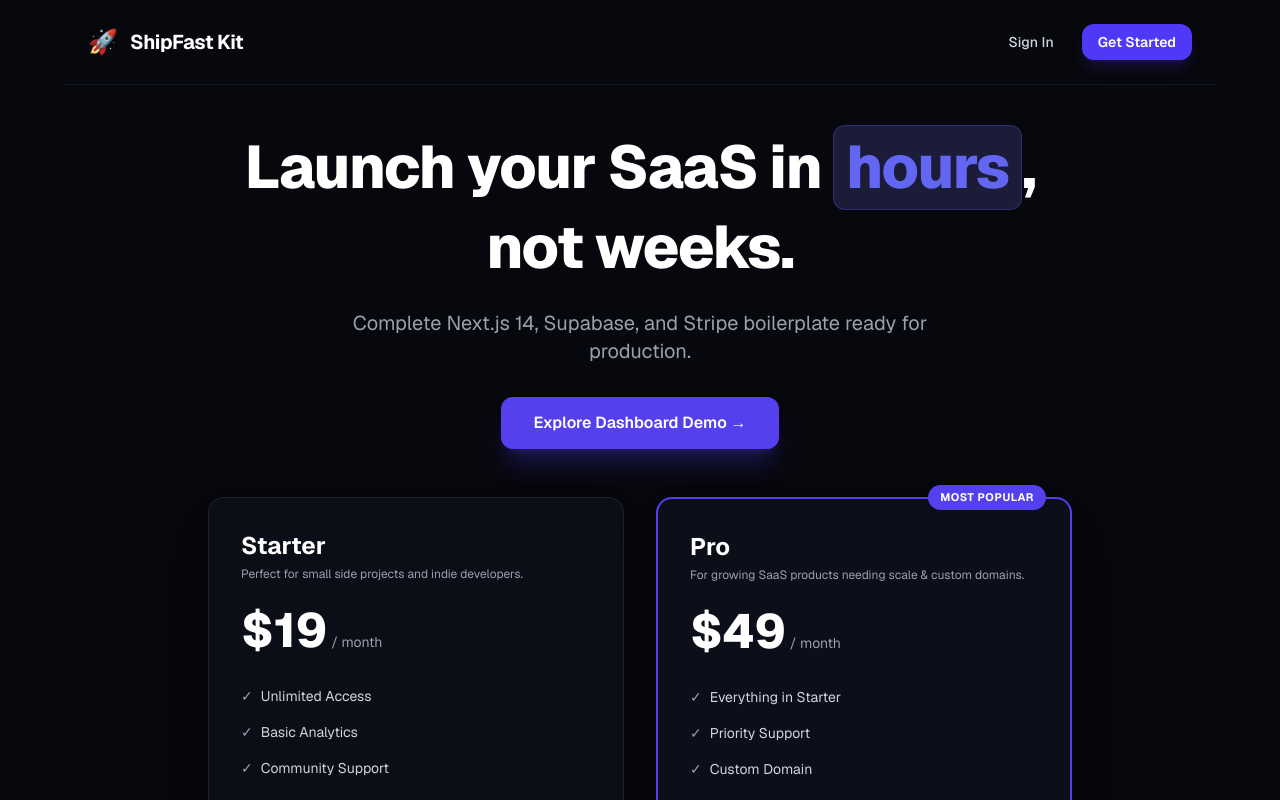
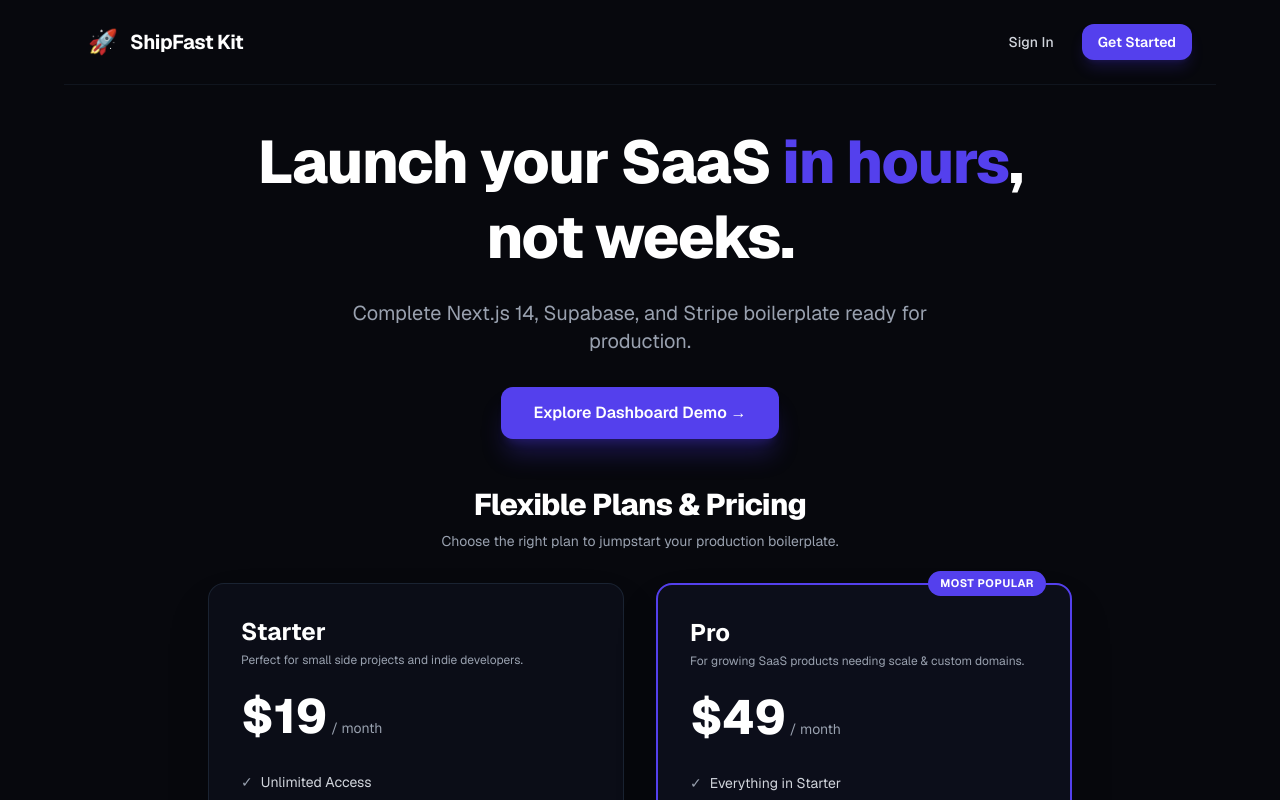
Before and after one commit to mjavaidliaqat/shipfast-kit, a Next.js app: page / in a window 1280 px wide. Shown: the top 800 px of the page. Built offline with nearby package versions, Linux system fonts and the light colour scheme.

Commit message:
fix: update h1 color for 'in hours', add pricing section heading

```diff
--- a/src/app/page.tsx
+++ b/src/app/page.tsx
@@ -52,7 +52,7 @@ export default function Home() {
           </Link>
           <Link
             href="/signin"
-            className="bg-indigo-600 hover:bg-indigo-500 text-white text-sm font-semibold px-4 py-2 rounded-xl transition shadow-lg shadow-indigo-600/20"
+            className="bg-[#5440ed] hover:bg-[#432ee0] text-white text-sm font-semibold px-4 py-2 rounded-xl transition shadow-lg shadow-indigo-600/20"
           >
             Get Started
           </Link>
@@ -61,13 +61,9 @@ export default function Home() {
 
       {/* Hero Section */}
       <main className="max-w-4xl mx-auto px-4 py-10 flex flex-col items-center text-center">
-        <div className="space-y-6 mb-10">
+        <div className="space-y-6 mb-12">
           <h1 className="text-5xl md:text-6xl font-extrabold tracking-tight leading-tight">
-            Launch your SaaS in{' '}
-            <span className="text-[#6366f1] bg-[#1a1c38] px-3 py-1 rounded-xl border border-indigo-500/30 inline-block">
-              hours
-            </span>
-            , not weeks.
+            Launch your SaaS <span className="text-[#5440ed]">in hours</span>, not weeks.
           </h1>
           <p className="text-gray-400 text-lg md:text-xl max-w-2xl mx-auto">
             Complete Next.js 14, Supabase, and Stripe boilerplate ready for production.
@@ -92,8 +88,18 @@ export default function Home() {
           )}
         </div>
 
+        {/* Pricing Heading */}
+        <div className="text-center mb-8">
+          <h2 className="text-3xl font-extrabold text-white tracking-tight">
+            Flexible Plans & Pricing
+          </h2>
+          <p className="text-gray-400 text-sm mt-2">
+            Choose the right plan to jumpstart your production boilerplate.
+          </p>
+        </div>
+
         {/* Pricing Grid */}
-        <div className="grid md:grid-cols-2 gap-8 w-full mt-2 text-left">
+        <div className="grid md:grid-cols-2 gap-8 w-full text-left">
 
           {/* Starter Plan */}
           <div className="bg-[#0b0d17] border border-gray-800/80 rounded-2xl p-8 flex flex-col justify-between shadow-2xl relative">
@@ -162,7 +168,7 @@ export default function Home() {
             <button
               onClick={() => handleSubscribe('pro')}
               disabled={loading === 'pro'}
-              className="w-full bg-[#4f39f6] hover:bg-[#432ee0] text-white font-medium py-3.5 rounded-xl transition text-sm shadow-lg shadow-indigo-600/20 disabled:opacity-50"
+              className="w-full bg-[#5440ed] hover:bg-[#432ee0] text-white font-medium py-3.5 rounded-xl transition text-sm shadow-lg shadow-indigo-600/20 disabled:opacity-50"
             >
               {loading === 'pro' ? 'Redirecting...' : 'Subscribe Now'}
             </button>
```
